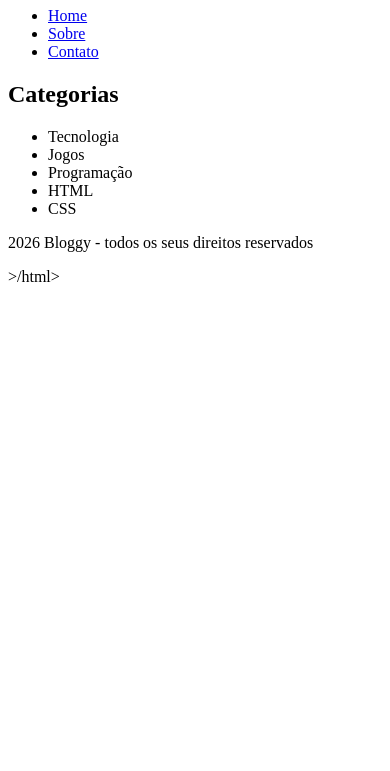
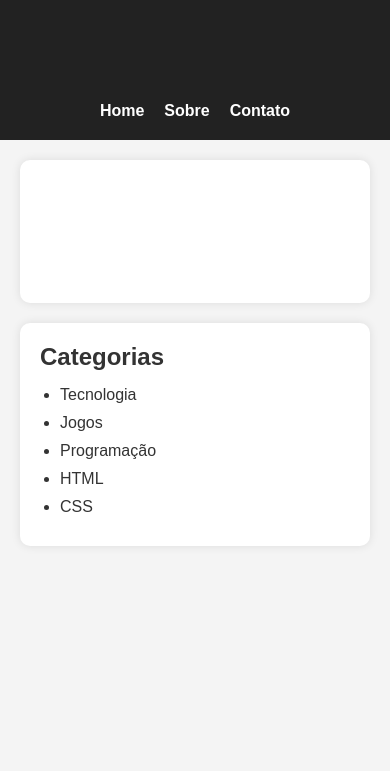
Before and after one commit to isalinda9/web-1, a plain HTML site: page aula blog/index.html in a window 390 px wide. Shown: the part 73-844 px from the top of the page. Drawn offline with Linux system fonts and the light colour scheme.

Commit message:
versao 3.0

```diff
--- /dev/null
+++ b/aula blog/css/style.css
@@ -0,0 +1,143 @@
+/* css/style.css */
+
+*{
+    margin: 0;
+    padding: 0;
+    box-sizing: border-box;
+    font-family: Arial, Helvetica, sans-serif;
+}
+
+body{
+    background-color: #f4f4f4;
+    color: #333;
+
+    display: grid;
+
+    grid-template-areas:
+        "header header"
+        "main aside"
+        "footer footer";
+
+    grid-template-columns: 3fr 1fr;
+
+    min-height: 100vh;
+}
+
+/* HEADER */
+
+header{
+    grid-area: header;
+
+    background-color: #222;
+    color: white;
+
+    padding: 20px;
+
+    display: flex;
+    justify-content: space-between;
+    align-items: center;
+}
+
+.logo h1{
+    font-size: 32px;
+}
+
+.menu{
+    display: flex;
+    list-style: none;
+    gap: 20px;
+}
+
+.menu a{
+    text-decoration: none;
+    color: white;
+    font-weight: bold;
+    transition: 0.3s;
+}
+
+.menu a:hover{
+    color: orange;
+}
+
+/* MAIN */
+
+main{
+    grid-area: main;
+
+    background-color: white;
+
+    margin: 20px;
+    padding: 20px;
+
+    border-radius: 10px;
+
+    box-shadow: 0 0 10px rgba(0,0,0,0.1);
+}
+
+/* ASIDE */
+
+aside{
+    grid-area: aside;
+
+    background-color: white;
+
+    margin: 20px 20px 20px 0;
+    padding: 20px;
+
+    border-radius: 10px;
+
+    height: fit-content;
+
+    box-shadow: 0 0 10px rgba(0,0,0,0.1);
+}
+
+.lista{
+    margin-top: 15px;
+    padding-left: 20px;
+}
+
+.lista li{
+    margin-bottom: 10px;
+}
+
+/* FOOTER */
+
+footer{
+    grid-area: footer;
+
+    background-color: #222;
+    color: white;
+
+    text-align: center;
+
+    padding: 20px;
+}
+
+/* RESPONSIVO */
+
+@media(max-width: 768px){
+
+    body{
+        grid-template-areas:
+            "header"
+            "main"
+            "aside"
+            "footer";
+
+        grid-template-columns: 1fr;
+    }
+
+    aside{
+        margin: 0 20px 20px 20px;
+    }
+
+    header{
+        flex-direction: column;
+        gap: 15px;
+    }
+
+    .menu{
+        flex-wrap: wrap;
+        justify-content: center;
+    }
+}
--- a/isadora e melyssa 04 05 2026/aula blog/index.html
+++ b/aula blog/index.html
@@ -43,14 +43,3 @@
             <li>CSS</li>
         </ul>
     </aside>
-
-    <!-- RODAPÉ -->
-    <rodapé>
-        <p> 2026 Bloggy - todos os seus direitos reservados </p>
-    </footer>
-
-        <!JAVASCRIPT -->
-         <script src="js/script.js"></script>
-    </body>
-    >/html>
-    </rodapé>
```
Also changed, not shown: aula 1.html (added, +51 -0 lines), aula blog/js/script.js (added, +32 -0 lines), aula blog/pages/home.html (added, +19 -0 lines), aula blog/pages/sobre.html (added, +18 -0 lines), js/script.js (deleted, +0 -31 lines), aula blog/pages/contato.html (renamed from isadora e melyssa 04 05 2026/aula blog/pages/contato.html), isadora e melyssa 04 05 2026/aula 1.html (deleted), isadora e melyssa 04 05 2026/aula blog/pages/home.html (deleted), isadora e melyssa 04 05 2026/aula blog/pages/sobre.html (deleted), 1 other file.
